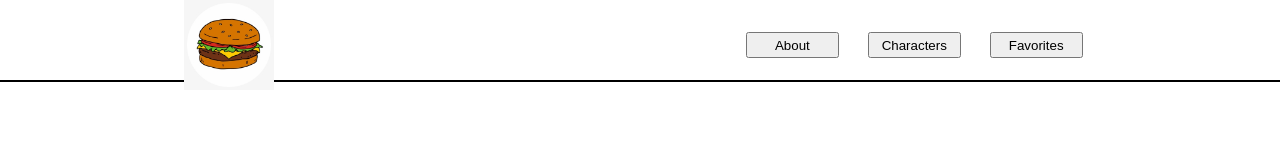
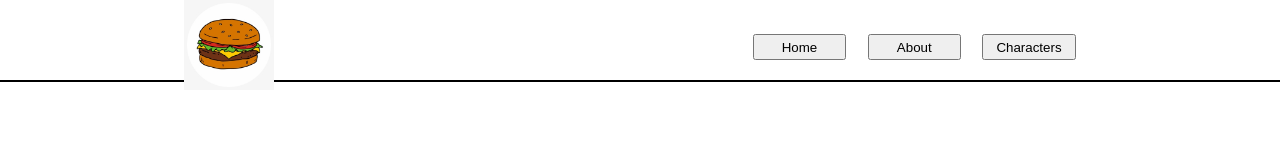
Before and after one commit to michaelputnam67/showcase, a React (Create React App) app: page / in a window 1280 px wide. Shown: the top 160 px of the page. Built offline with nearby package versions, Linux system fonts and the light colour scheme.

Commit message:
set up navigation between intial screen

```diff
--- a/src/App.js
+++ b/src/App.js
@@ -3,7 +3,8 @@ import { Routes, Route, Link } from 'react-router-dom';
 import Nav from './components/Nav/Nav';
 import Home from './components/Home/Home';
 import About from './components/About/About';
-
+import CharactersScreen from './components/CharactersScreen/CharactersScreen';
+import Character from './components/Character/Character';
 
 
 function App() {
@@ -13,6 +14,8 @@ function App() {
       <Routes>
         <Route path="/" element={<Home />} />
         <Route path="/about" element={<About />} />
+        <Route path="/characters" element={<CharactersScreen />} />
+        <Route path={`/character/id`} element={<Character />} />
       </Routes>
     </main>
   );
--- a/src/Components/CharacterContainer/CharacterContainer.js
+++ b/src/Components/CharacterContainer/CharacterContainer.js
@@ -1,4 +1,3 @@
-
 import './character-container.scss';
 
 export default function CharacterContainer () {
--- a/src/Components/CharactersScreen/CharactersScreen.js
+++ b/src/Components/CharactersScreen/CharactersScreen.js
@@ -1,5 +1,6 @@
 import Form from "../Form/Form";
 import CharacterContainer from "../CharacterContainer/CharacterContainer";
+import './characters-screen.scss';
 
 export default function CharactersScreen() {
   return (
--- a/src/Components/Nav/Nav.js
+++ b/src/Components/Nav/Nav.js
@@ -1,16 +1,24 @@
-import React from 'react';
-import { Link } from 'react-router-dom';
-import './nav.scss'
+import React from "react";
+import { Link } from "react-router-dom";
+import "./nav.scss";
 
-export default function Nav () {
-	return (
-		<nav>
-			<img src={require('../../assets/burger.png')}  />
-			<div className="buttonContainer">
-				<button >About</button>
-				<button >Characters</button>
-				<button >Favorites</button>
-			</div>
-		</nav>
-	)
+export default function Nav() {
+  return (
+    <nav>
+      <Link className="burger" to="/">
+        <img src={require("../../assets/burger.png")} />
+      </Link>
+      <div className="buttonContainer">
+        <Link to="/">
+          <button>Home</button>
+        </Link>
+        <Link to="/about">
+          <button>About</button>
+        </Link>
+        <Link to="/characters">
+          <button>Characters</button>
+        </Link>
+      </div>
+    </nav>
+  );
 }
--- a/src/Components/Nav/nav.css
+++ b/src/Components/Nav/nav.css
@@ -8,10 +8,13 @@ nav {
   grid-column: span 12;
 }
 
-nav img {
+nav .burger {
   -ms-grid-column: 2;
       grid-column-start: 2;
   place-self: center;
+}
+
+nav .burger img {
   height: 90px;
   width: 90px;
 }
@@ -24,8 +27,9 @@ nav .buttonContainer {
   display: -webkit-box;
   display: -ms-flexbox;
   display: flex;
-  -ms-flex-pack: distribute;
-      justify-content: space-around;
+  -webkit-box-pack: space-evenly;
+      -ms-flex-pack: space-evenly;
+          justify-content: space-evenly;
   -webkit-box-align: center;
       -ms-flex-align: center;
           align-items: center;
--- a/src/Components/Nav/nav.scss
+++ b/src/Components/Nav/nav.scss
@@ -1,21 +1,23 @@
-@import '../../app-styles/mixins.scss';
+@import "../../app-styles/mixins.scss";
 
 nav {
   @include gridSetup;
   height: 10vh;
   border-bottom: black solid 2px;
   grid-column: span 12;
-	img {
+  .burger {
     grid-column-start: 2;
     place-self: center;
+    img {
       height: 90px;
       width: 90px;
+    }
   }
   .buttonContainer {
     height: 100%;
     grid-column: 8 / span 4;
     display: flex;
-		justify-content: space-around;
+    justify-content: space-evenly;
     align-items: center;
     button {
       width: 7em;
```
Also changed, not shown: src/Components/CharactersScreen/characters-screen.scss (added), 1 other file (tests, documents, lock files or other folders). Lines whose indentation alone changed are shown as unchanged.
